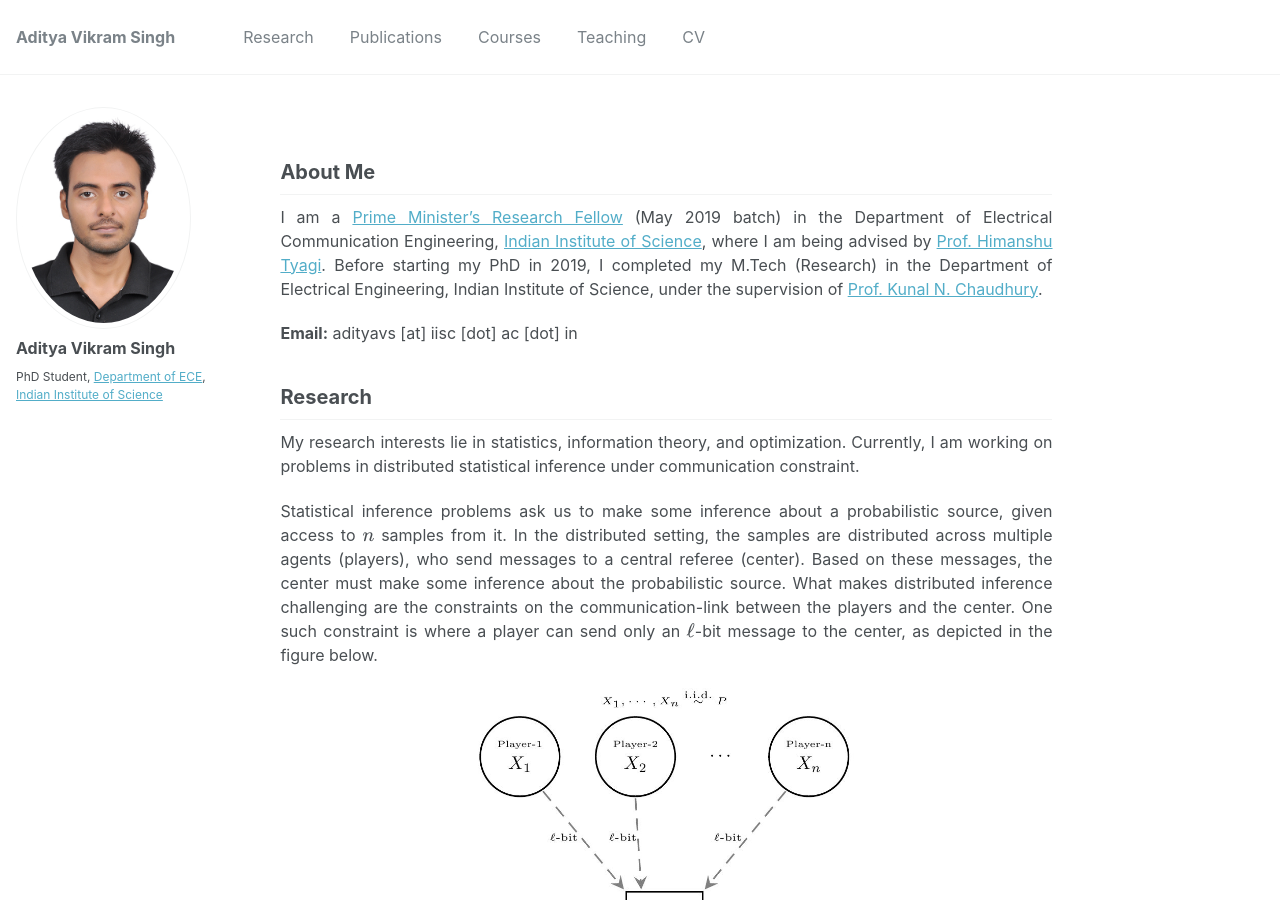
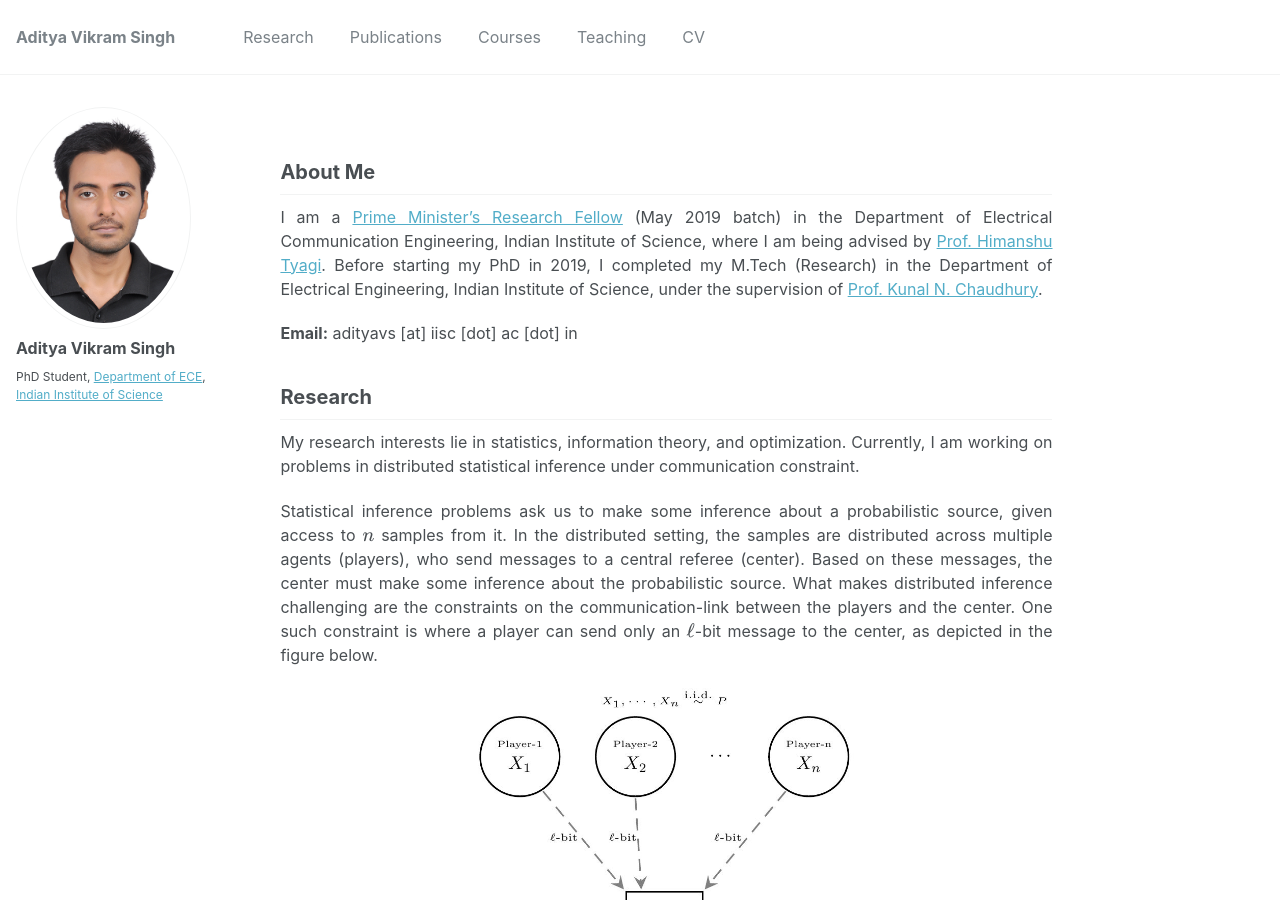
Before and after one commit to aditya-vs/aditya-vs.github.io, a Jekyll site: the page built from _pages/about.md, in a window 1280 px wide and 900 px high. Built offline with Jekyll 4.4.1, drawn with Linux system fonts in a browser that asks for light colours; formulas are drawn with MathJax 3; part of the change alters nothing that is shown.

```diff
--- a/_pages/about.md
+++ b/_pages/about.md
@@ -9,7 +9,7 @@ redirect_from:
 ---
 
 ## About Me
-I am a [Prime Minister's Research Fellow](https://pmrf.in/) (May 2019 batch) in the Department of Electrical Communication Engineering, [Indian Institute of Science](https://iisc.ac.in/), where I am being advised by [Prof. Himanshu Tyagi](https://ece.iisc.ac.in/~htyagi/). Before starting my PhD in 2019, I completed my M.Tech (Research) in the Department of Electrical Engineering, Indian Institute of Science, under the supervision of [Prof. Kunal N. Chaudhury](https://sites.google.com/site/kunalnchaudhury/).
+I am a [Prime Minister's Research Fellow](https://pmrf.in/) (May 2019 batch) in the Department of Electrical Communication Engineering, Indian Institute of Science, where I am being advised by [Prof. Himanshu Tyagi](https://ece.iisc.ac.in/~htyagi/). Before starting my PhD in 2019, I completed my M.Tech (Research) in the Department of Electrical Engineering, Indian Institute of Science, under the supervision of [Prof. Kunal N. Chaudhury](https://sites.google.com/site/kunalnchaudhury/).
 
 **Email:** adityavs [at] iisc [dot] ac [dot] in
 
```
